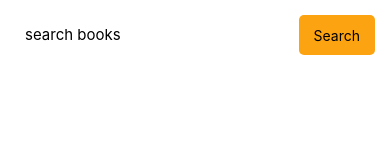
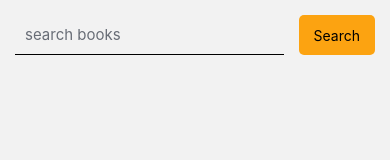
Before and after one commit to BrijenMakwana/read-scout, a React Native app: screen / in a window 390 px wide. Shown: the top 160 px of the page. Built offline with nearby package versions, Linux system fonts and the light colour scheme.

Commit message:
react navigation

```diff
--- a/App.tsx
+++ b/App.tsx
@@ -1,6 +1,8 @@
 import React, {useState} from 'react';
-import {FlatList, SafeAreaView, StatusBar, useColorScheme} from 'react-native';
+import {FlatList} from 'react-native';
 import {QueryClient, QueryClientProvider} from '@tanstack/react-query';
+import {createStackNavigator} from '@react-navigation/stack';
+import {NavigationContainer} from '@react-navigation/native';
 
 import SearchBar from './components/SearchBar';
 import Book from './components/Book';
@@ -8,6 +10,8 @@ import useSearch from './hooks/useSearch';
 import Divider from './components/Divider';
 
 const queryClient = new QueryClient();
+
+const Stack = createStackNavigator();
 
 const Books = () => {
   const [search, setSearch] = useState('');
@@ -29,17 +33,16 @@ const Books = () => {
 };
 
 const App = () => {
-  const isDarkMode = useColorScheme() === 'dark';
-
   return (
     <QueryClientProvider client={queryClient}>
-      <SafeAreaView
-        style={{
-          flex: 1,
-        }}>
-        <StatusBar barStyle={isDarkMode ? 'light-content' : 'dark-content'} />
-        <Books />
-      </SafeAreaView>
+      <NavigationContainer>
+        <Stack.Navigator
+          screenOptions={{
+            headerShown: false,
+          }}>
+          <Stack.Screen name="Home" component={Books} />
+        </Stack.Navigator>
+      </NavigationContainer>
     </QueryClientProvider>
   );
 };
--- a/components/Book.tsx
+++ b/components/Book.tsx
@@ -71,11 +71,12 @@ const styles = StyleSheet.create({
     fontSize: 30,
     fontWeight: '500',
     textTransform: 'capitalize',
+    color: '#000',
   },
   author: {
     fontSize: 18,
     textTransform: 'capitalize',
-    color: '#8ecae6',
+    color: '#fca311',
   },
   ratingContainer: {
     flexDirection: 'row',
@@ -89,10 +90,11 @@ const styles = StyleSheet.create({
   rating: {
     fontSize: 15,
     fontWeight: '500',
+    color: '#000',
   },
   description: {
     fontSize: 15,
-    color: '#adb5bd',
+    color: '#686D76',
   },
   pages: {
     fontSize: 15,
--- a/components/SearchBar.tsx
+++ b/components/SearchBar.tsx
@@ -14,6 +14,7 @@ const SearchBar = (props: ISearchBar) => {
       <TextInput
         style={styles.input}
         placeholder="search books"
+        placeholderTextColor="#686D76"
         onChangeText={setSearch}
         onSubmitEditing={onPress}
       />
@@ -38,8 +39,9 @@ const styles = StyleSheet.create({
     padding: 10,
     flex: 1,
     borderBottomWidth: 1,
-    borderColor: '#fff',
+    borderColor: '#000',
     fontSize: 15,
+    color: '#000',
   },
   btn: {
     backgroundColor: '#fca311',
```
Also changed, not shown: package.json (+6 -1 lines), 2 other files (tests, documents, lock files or other folders).
